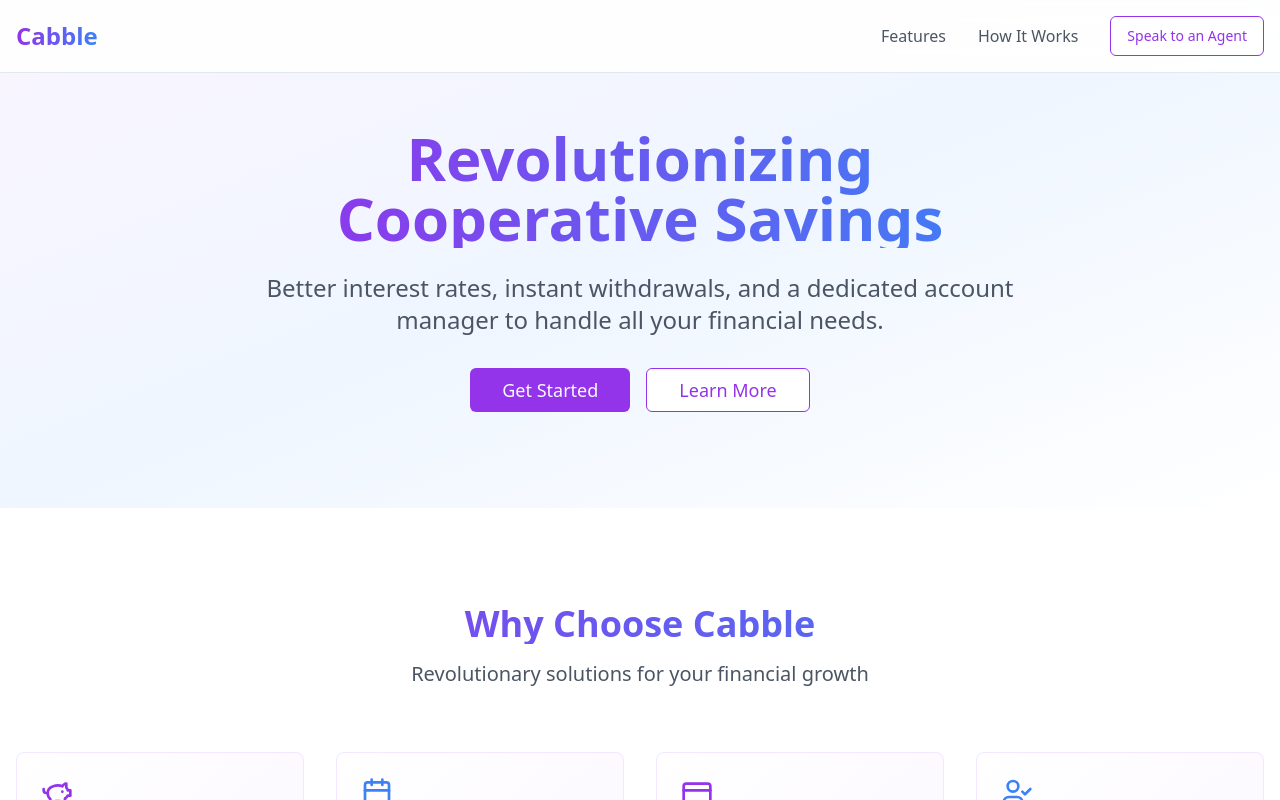
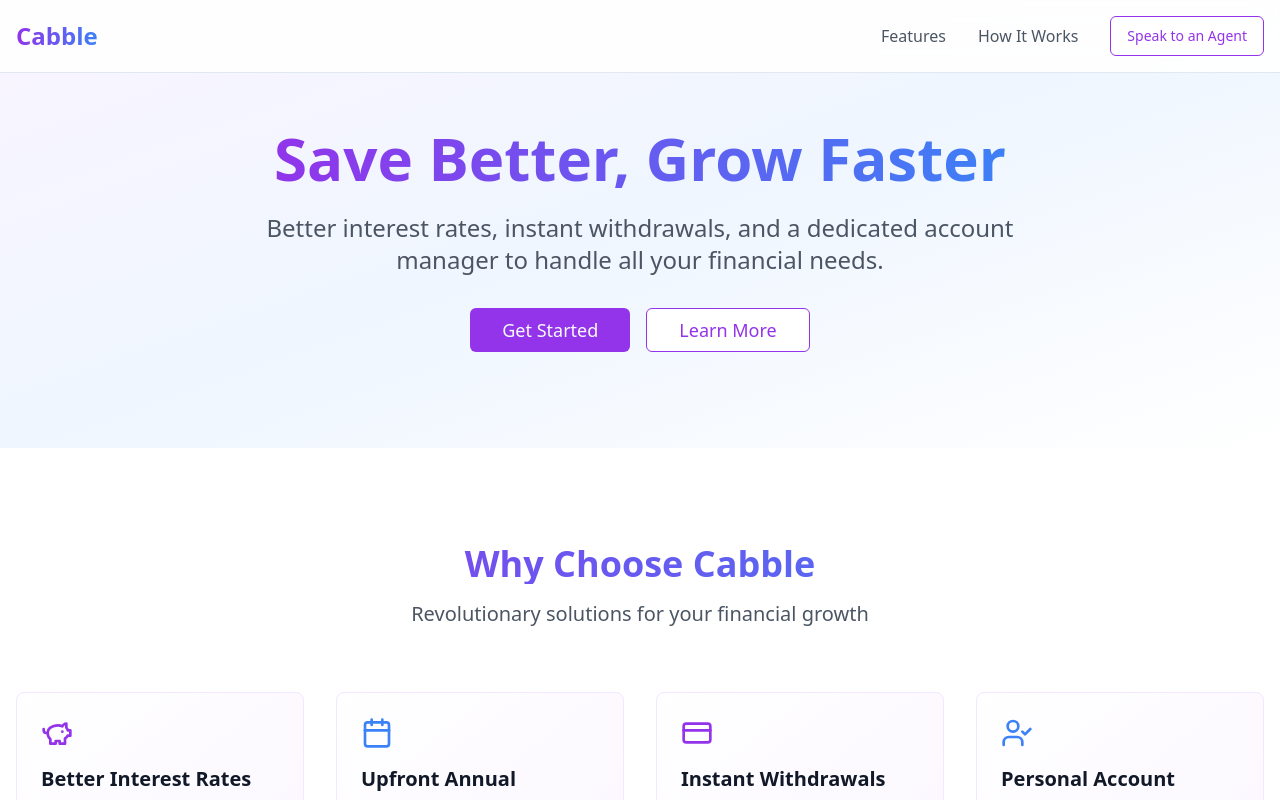
Before and after one commit to Paey777/easy-tercel-connect, a React (Vite) app: page / in a window 1280 px wide. Shown: the top 800 px of the page. Built offline with nearby package versions, Linux system fonts and the light colour scheme.

Commit message:
Update hero section heading
The prompt suggests a change to the "Revolutionizing Cooperative Savings" heading in the hero section.  The specific change is not detailed.

```diff
--- a/src/components/Hero.tsx
+++ b/src/components/Hero.tsx
@@ -13,7 +13,7 @@ const Hero = () => {
             transition={{ duration: 0.5 }}
             className="text-4xl md:text-6xl font-bold mb-6 bg-gradient-to-r from-purple-600 to-blue-500 bg-clip-text text-transparent"
           >
-            Revolutionizing Cooperative Savings
+            Save Better, Grow Faster
           </motion.h1>
           <motion.p
             initial={{ opacity: 0, y: 20 }}
```
